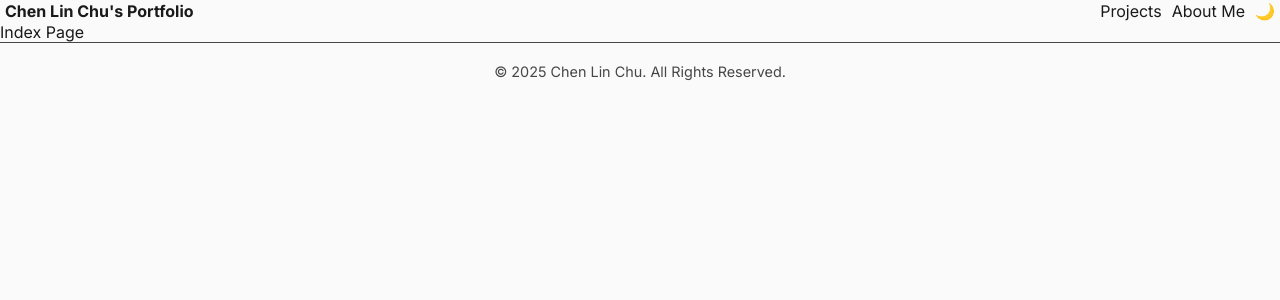
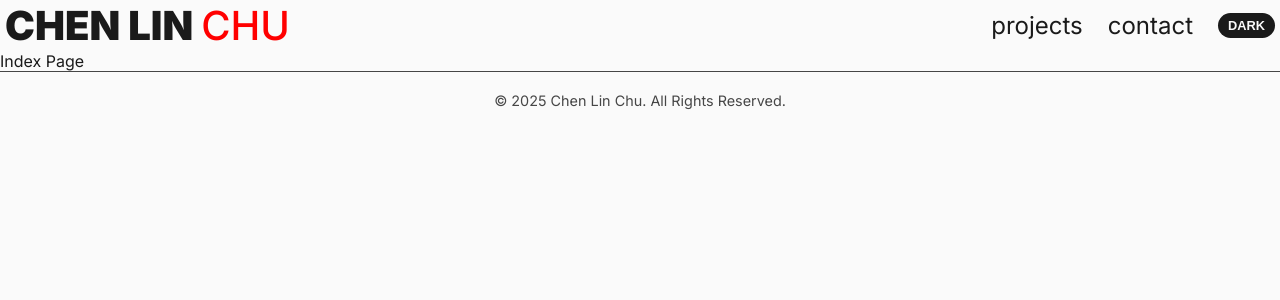
Before and after one commit to ChenLinChu/chenlinchu, a Next.js app: page / in a window 1280 px wide. Shown: the top 300 px of the page. Built offline with nearby package versions, Linux system fonts and the light colour scheme.

Commit message:
style(header): update component styles

```diff
--- a/app/layout.tsx
+++ b/app/layout.tsx
@@ -13,8 +13,8 @@ const inter = Inter({
 });
 
 export const metadata: Metadata = {
-    title: 'Chen Lin Chu Portfolio',
-    description: 'Generated by Chen Lin Chu'
+    title: 'Chen Lin Chu',
+    description: "Chen Lin Chu's portfolio"
 };
 
 export default function RootLayout({
--- a/components/Header/Header.module.scss
+++ b/components/Header/Header.module.scss
@@ -1,27 +1,73 @@
 .container {
 	display: flex;
+	align-items: center;
 	justify-content: space-between;
 	padding: 1px 5px;
 }
 
 .title {
-	font-size: 1rem;
+	font-size: 2.5rem;
+	font-weight: 900;
+
+	&:hover {
+		font-weight: 500;
+
+		.redText {
+			font-weight: 900;
+		}
+	}
+
+	.redText {
+		font-weight: 500;
+		color: #f00;
+	}
 }
 
 .nav {
 	display: flex;
-	gap: 10px;
-}
+	align-items: center;
+	gap: 25px;
 
-.navButton {
-	font-size: 1rem;
-	text-decoration: none;
-	color: inherit;
-	background: none;
-	border: none;
-	cursor: pointer;
+	.navButton,
+	.themeButton {
+		font-size: 1.5rem;
+		text-decoration: none;
+		color: var(--color-text);
+		cursor: pointer;
+	}
 
-	&:hover {
-		opacity: 0.8;
+	.navButton {
+		position: relative;
+
+		&::after {
+			position: absolute;
+			bottom: -2px;
+			left: 50%;
+			transform: translateX(-50%);
+			width: 0%;
+			height: 2px;
+			background-color: #f00;
+			content: '';
+			transition: width 0.15s ease-in-out;
+		}
+
+		&:hover {
+			&::after {
+				width: 100%;
+			}
+		}
+	}
+
+	.themeButton {
+		padding: 5px 10px;
+		font-size: 0.8rem;
+		font-weight: 900;
+		color: var(--color-bg);
+		background-color: var(--color-text);
+		border: 0px;
+		border-radius: 18px;
+		&:hover {
+			opacity: 0.8;
+		}
 	}
 }
--- a/components/Header/Header.tsx
+++ b/components/Header/Header.tsx
@@ -38,22 +38,31 @@ export default function Header() {
                 }}
             >
                 <h1 className={Styles.title}>
-                    Chen Lin Chu's Portfolio
+                    CHEN LIN <span className={Styles.redText}>CHU</span>
                 </h1>
             </Link>
+
             <nav className={Styles.nav}>
-                <Link href="/projects" className={Styles.navButton}>
-                    Projects
+                <Link
+                    className={Styles.navButton}
+                    href="/projects"
+                >
+                    projects
                 </Link>
-                <Link href="/about" className={Styles.navButton}>
-                    About Me
+
+                <Link
+                    className={Styles.navButton}
+                    href="/contact"
+                >
+                    contact
                 </Link>
+
                 <button
-                    className={Styles.navButton}
+                    className={Styles.themeButton}
                     onClick={toggleTheme}
                     aria-label={`切換至${theme === 'light' ? '深色' : '淺色'}模式`}
                 >
-                    {theme === 'light' ? '🌙' : '☀️'}
+                    {theme === 'light' ? 'DARK' : 'LIGHT'}
                 </button>
             </nav>
         </div>
```
Also changed, not shown: app/about/page.tsx (deleted, +0 -7 lines), app/contact/page.tsx (added, +7 -0 lines), app/contact/page.module.scss (added).
